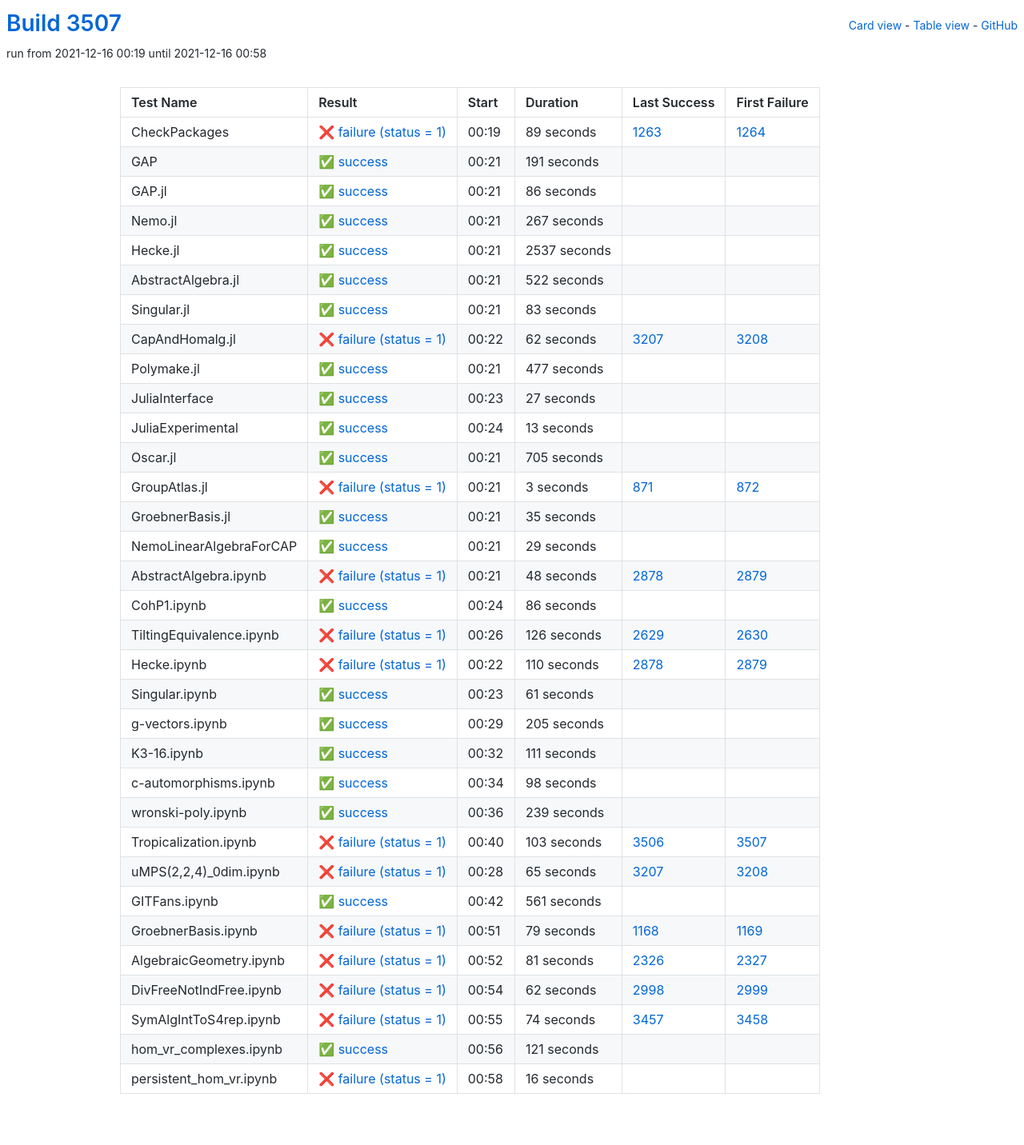
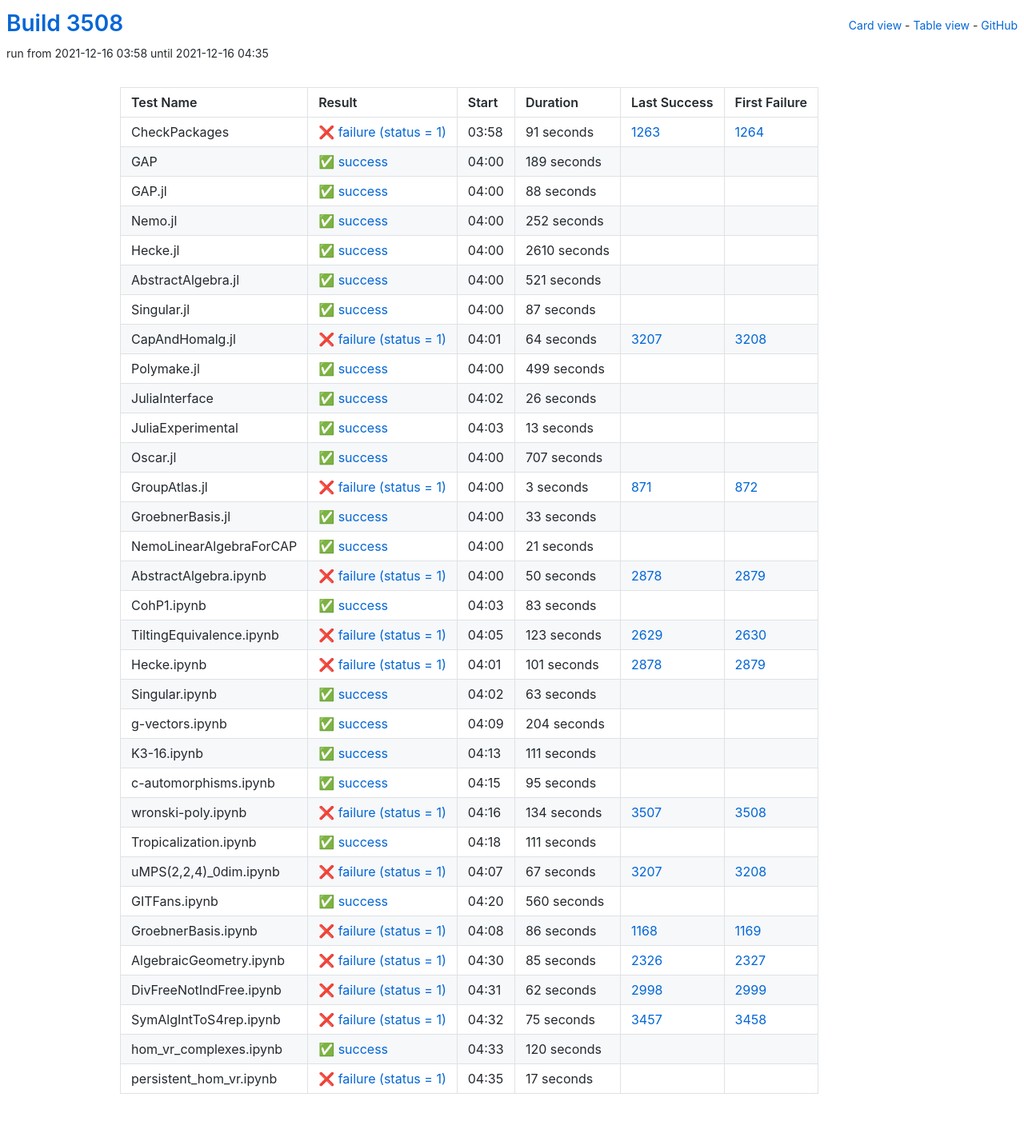
Before and after one commit to oscar-system/oscar-ci-status-stable, a Jekyll site: the page built from table.html, in a window 1280 px wide. Shown: the whole page at 80% size. Built offline with Jekyll 4.4.1, drawn with Linux system fonts in a browser that asks for light colours.

Commit message:
Build #3508

```diff
--- a/_data/ci.yml
+++ b/_data/ci.yml
@@ -1,6 +1,6 @@
 ---
-build: 3507
-build_url: https://oscarci.mathematik.uni-kl.de/job/oscar-stable/3507/
+build: 3508
+build_url: https://oscarci.mathematik.uni-kl.de/job/oscar-stable/3508/
 job: oscar-stable
 organization: oscar-system
 repo: oscar-ci-status-stable
@@ -8,128 +8,128 @@ repourl: https://github.com/oscar-system/oscar-ci-status-stable
 tests:
 - name: CheckPackages
   id: checkpackages
-  log: https://oscarci.mathematik.uni-kl.de/job/oscar-stable/3507/artifact/logs/build-3507/CheckPackages.log
-  start: 2021-12-16 00:19
+  log: https://oscarci.mathematik.uni-kl.de/job/oscar-stable/3508/artifact/logs/build-3508/CheckPackages.log
+  start: 2021-12-16 03:58
   success: false
   exitcode: 1
   status: failure
-  duration: 89
+  duration: 91
   last_success: 1263
   last_success_url: https://oscarci.mathematik.uni-kl.de/job/oscar-stable/1263/
   first_failure: 1264
   first_failure_url: https://oscarci.mathematik.uni-kl.de/job/oscar-stable/1264/
 - name: GAP
   id: gap
-  log: https://oscarci.mathematik.uni-kl.de/job/oscar-stable/3507/artifact/logs/build-3507/GAP.log
-  start: 2021-12-16 00:21
+  log: https://oscarci.mathematik.uni-kl.de/job/oscar-stable/3508/artifact/logs/build-3508/GAP.log
+  start: 2021-12-16 04:00
   success: true
   exitcode: 0
   status: success
-  duration: 191
+  duration: 189
   last_success: false
   last_success_url:
   first_failure: false
   first_failure_url:
 - name: GAP.jl
   id: gap-jl
-  log: https://oscarci.mathematik.uni-kl.de/job/oscar-stable/3507/artifact/logs/build-3507/GAP.jl.log
-  start: 2021-12-16 00:21
+  log: https://oscarci.mathematik.uni-kl.de/job/oscar-stable/3508/artifact/logs/build-3508/GAP.jl.log
+  start: 2021-12-16 04:00
   success: true
   exitcode: 0
   status: success
-  duration: 86
+  duration: 88
   last_success: false
   last_success_url:
   first_failure: false
   first_failure_url:
 - name: Nemo.jl
   id: nemo-jl
-  log: https://oscarci.mathematik.uni-kl.de/job/oscar-stable/3507/artifact/logs/build-3507/Nemo.jl.log
-  start: 2021-12-16 00:21
+  log: https://oscarci.mathematik.uni-kl.de/job/oscar-stable/3508/artifact/logs/build-3508/Nemo.jl.log
+  start: 2021-12-16 04:00
   success: true
   exitcode: 0
   status: success
-  duration: 267
+  duration: 252
   last_success: false
   last_success_url:
   first_failure: false
   first_failure_url:
 - name: Hecke.jl
   id: hecke-jl
-  log: https://oscarci.mathematik.uni-kl.de/job/oscar-stable/3507/artifact/logs/build-3507/Hecke.jl.log
-  start: 2021-12-16 00:21
+  log: https://oscarci.mathematik.uni-kl.de/job/oscar-stable/3508/artifact/logs/build-3508/Hecke.jl.log
+  start: 2021-12-16 04:00
   success: true
   exitcode: 0
   status: success
-  duration: 2537
+  duration: 2610
   last_success: false
   last_success_url:
   first_failure: false
   first_failure_url:
 - name: AbstractAlgebra.jl
   id: abstractalgebra-jl
-  log: https://oscarci.mathematik.uni-kl.de/job/oscar-stable/3507/artifact/logs/build-3507/AbstractAlgebra.jl.log
-  start: 2021-12-16 00:21
+  log: https://oscarci.mathematik.uni-kl.de/job/oscar-stable/3508/artifact/logs/build-3508/AbstractAlgebra.jl.log
+  start: 2021-12-16 04:00
   success: true
   exitcode: 0
   status: success
-  duration: 522
+  duration: 521
   last_success: false
   last_success_url:
   first_failure: false
   first_failure_url:
 - name: Singular.jl
   id: singular-jl
-  log: https://oscarci.mathematik.uni-kl.de/job/oscar-stable/3507/artifact/logs/build-3507/Singular.jl.log
-  start: 2021-12-16 00:21
+  log: https://oscarci.mathematik.uni-kl.de/job/oscar-stable/3508/artifact/logs/build-3508/Singular.jl.log
+  start: 2021-12-16 04:00
   success: true
   exitcode: 0
   status: success
-  duration: 83
+  duration: 87
   last_success: false
   last_success_url:
   first_failure: false
   first_failure_url:
 - name: CapAndHomalg.jl
   id: capandhomalg-jl
-  log: https://oscarci.mathematik.uni-kl.de/job/oscar-stable/3507/artifact/logs/build-3507/CapAndHomalg.jl.log
-  start: 2021-12-16 00:22
+  log: https://oscarci.mathematik.uni-kl.de/job/oscar-stable/3508/artifact/logs/build-3508/CapAndHomalg.jl.log
+  start: 2021-12-16 04:01
   success: false
   exitcode: 1
   status: failure
-  duration: 62
+  duration: 64
   last_success: 3207
   last_success_url: https://oscarci.mathematik.uni-kl.de/job/oscar-stable/3207/
   first_failure: 3208
   first_failure_url: https://oscarci.mathematik.uni-kl.de/job/oscar-stable/3208/
 - name: Polymake.jl
   id: polymake-jl
-  log: https://oscarci.mathematik.uni-kl.de/job/oscar-stable/3507/artifact/logs/build-3507/Polymake.jl.log
-  start: 2021-12-16 00:21
+  log: https://oscarci.mathematik.uni-kl.de/job/oscar-stable/3508/artifact/logs/build-3508/Polymake.jl.log
+  start: 2021-12-16 04:00
   success: true
   exitcode: 0
   status: success
-  duration: 477
+  duration: 499
   last_success: false
   last_success_url:
   first_failure: false
   first_failure_url:
 - name: JuliaInterface
   id: juliainterface
-  log: https://oscarci.mathematik.uni-kl.de/job/oscar-stable/3507/artifact/logs/build-3507/JuliaInterface.log
-  start: 2021-12-16 00:23
+  log: https://oscarci.mathematik.uni-kl.de/job/oscar-stable/3508/artifact/logs/build-3508/JuliaInterface.log
+  start: 2021-12-16 04:02
   success: true
   exitcode: 0
   status: success
-  duration: 27
+  duration: 26
   last_success: false
   last_success_url:
   first_failure: false
   first_failure_url:
 - name: JuliaExperimental
   id: juliaexperimental
-  log: https://oscarci.mathematik.uni-kl.de/job/oscar-stable/3507/artifact/logs/build-3507/JuliaExperimental.log
-  start: 2021-12-16 00:24
+  log: https://oscarci.mathematik.uni-kl.de/job/oscar-stable/3508/artifact/logs/build-3508/JuliaExperimental.log
+  start: 2021-12-16 04:03
   success: true
   exitcode: 0
   status: success
@@ -140,20 +140,20 @@ tests:
   first_failure_url:
 - name: Oscar.jl
   id: oscar-jl
-  log: https://oscarci.mathematik.uni-kl.de/job/oscar-stable/3507/artifact/logs/build-3507/Oscar.jl.log
-  start: 2021-12-16 00:21
+  log: https://oscarci.mathematik.uni-kl.de/job/oscar-stable/3508/artifact/logs/build-3508/Oscar.jl.log
+  start: 2021-12-16 04:00
   success: true
   exitcode: 0
   status: success
-  duration: 705
+  duration: 707
   last_success: false
   last_success_url:
   first_failure: false
   first_failure_url:
 - name: GroupAtlas.jl
   id: groupatlas-jl
-  log: https://oscarci.mathematik.uni-kl.de/job/oscar-stable/3507/artifact/logs/build-3507/GroupAtlas.jl.log
-  start: 2021-12-16 00:21
+  log: https://oscarci.mathematik.uni-kl.de/job/oscar-stable/3508/artifact/logs/build-3508/GroupAtlas.jl.log
+  start: 2021-12-16 04:00
   success: false
   exitcode: 1
   status: failure
@@ -164,104 +164,104 @@ tests:
   first_failure_url: https://oscarci.mathematik.uni-kl.de/job/oscar-stable/872/
 - name: GroebnerBasis.jl
   id: groebnerbasis-jl
-  log: https://oscarci.mathematik.uni-kl.de/job/oscar-stable/3507/artifact/logs/build-3507/GroebnerBasis.jl.log
-  start: 2021-12-16 00:21
+  log: https://oscarci.mathematik.uni-kl.de/job/oscar-stable/3508/artifact/logs/build-3508/GroebnerBasis.jl.log
+  start: 2021-12-16 04:00
   success: true
   exitcode: 0
   status: success
-  duration: 35
+  duration: 33
   last_success: false
   last_success_url:
   first_failure: false
   first_failure_url:
 - name: NemoLinearAlgebraForCAP
   id: nemolinearalgebraforcap
-  log: https://oscarci.mathematik.uni-kl.de/job/oscar-stable/3507/artifact/logs/build-3507/NemoLinearAlgebraForCAP.log
-  start: 2021-12-16 00:21
+  log: https://oscarci.mathematik.uni-kl.de/job/oscar-stable/3508/artifact/logs/build-3508/NemoLinearAlgebraForCAP.log
+  start: 2021-12-16 04:00
   success: true
   exitcode: 0
   status: success
-  duration: 29
+  duration: 21
   last_success: false
   last_success_url:
   first_failure: false
   first_failure_url:
 - name: AbstractAlgebra.ipynb
   id: abstractalgebra-ipynb
-  log: https://oscarci.mathematik.uni-kl.de/job/oscar-stable/3507/artifact/logs/build-3507/AbstractAlgebra.ipynb.log
-  start: 2021-12-16 00:21
+  log: https://oscarci.mathematik.uni-kl.de/job/oscar-stable/3508/artifact/logs/build-3508/AbstractAlgebra.ipynb.log
+  start: 2021-12-16 04:00
   success: false
   exitcode: 1
   status: failure
-  duration: 48
+  duration: 50
   last_success: 2878
   last_success_url: https://oscarci.mathematik.uni-kl.de/job/oscar-stable/2878/
   first_failure: 2879
   first_failure_url: https://oscarci.mathematik.uni-kl.de/job/oscar-stable/2879/
 - name: CohP1.ipynb
   id: cohp1-ipynb
-  log: https://oscarci.mathematik.uni-kl.de/job/oscar-stable/3507/artifact/logs/build-3507/CohP1.ipynb.log
-  start: 2021-12-16 00:24
+  log: https://oscarci.mathematik.uni-kl.de/job/oscar-stable/3508/artifact/logs/build-3508/CohP1.ipynb.log
+  start: 2021-12-16 04:03
   success: true
   exitcode: 0
   status: success
-  duration: 86
+  duration: 83
   last_success: false
   last_success_url:
   first_failure: false
   first_failure_url:
 - name: TiltingEquivalence.ipynb
   id: tiltingequivalence-ipynb
-  log: https://oscarci.mathematik.uni-kl.de/job/oscar-stable/3507/artifact/logs/build-3507/TiltingEquivalence.ipynb.log
-  start: 2021-12-16 00:26
+  log: https://oscarci.mathematik.uni-kl.de/job/oscar-stable/3508/artifact/logs/build-3508/TiltingEquivalence.ipynb.log
+  start: 2021-12-16 04:05
   success: false
   exitcode: 1
   status: failure
-  duration: 126
+  duration: 123
   last_success: 2629
   last_success_url: https://oscarci.mathematik.uni-kl.de/job/oscar-stable/2629/
   first_failure: 2630
   first_failure_url: https://oscarci.mathematik.uni-kl.de/job/oscar-stable/2630/
 - name: Hecke.ipynb
   id: hecke-ipynb
-  log: https://oscarci.mathematik.uni-kl.de/job/oscar-stable/3507/artifact/logs/build-3507/Hecke.ipynb.log
-  start: 2021-12-16 00:22
+  log: https://oscarci.mathematik.uni-kl.de/job/oscar-stable/3508/artifact/logs/build-3508/Hecke.ipynb.log
+  start: 2021-12-16 04:01
   success: false
   exitcode: 1
   status: failure
-  duration: 110
+  duration: 101
   last_success: 2878
   last_success_url: https://oscarci.mathematik.uni-kl.de/job/oscar-stable/2878/
   first_failure: 2879
   first_failure_url: https://oscarci.mathematik.uni-kl.de/job/oscar-stable/2879/
 - name: Singular.ipynb
   id: singular-ipynb
-  log: https://oscarci.mathematik.uni-kl.de/job/oscar-stable/3507/artifact/logs/build-3507/Singular.ipynb.log
-  start: 2021-12-16 00:23
+  log: https://oscarci.mathematik.uni-kl.de/job/oscar-stable/3508/artifact/logs/build-3508/Singular.ipynb.log
+  start: 2021-12-16 04:02
   success: true
   exitcode: 0
   status: success
-  duration: 61
+  duration: 63
   last_success: false
   last_success_url:
   first_failure: false
   first_failure_url:
 - name: g-vectors.ipynb
   id: g-vectors-ipynb
-  log: https://oscarci.mathematik.uni-kl.de/job/oscar-stable/3507/artifact/logs/build-3507/g-vectors.ipynb.log
-  start: 2021-12-16 00:29
+  log: https://oscarci.mathematik.uni-kl.de/job/oscar-stable/3508/artifact/logs/build-3508/g-vectors.ipynb.log
+  start: 2021-12-16 04:09
   success: true
   exitcode: 0
   status: success
-  duration: 205
+  duration: 204
   last_success: false
   last_success_url:
   first_failure: false
   first_failure_url:
 - name: K3-16.ipynb
   id: k3-16-ipynb
-  log: https://oscarci.mathematik.uni-kl.de/job/oscar-stable/3507/artifact/logs/build-3507/K3-16.ipynb.log
-  start: 2021-12-16 00:32
+  log: https://oscarci.mathematik.uni-kl.de/job/oscar-stable/3508/artifact/logs/build-3508/K3-16.ipynb.log
+  start: 2021-12-16 04:13
   success: true
   exitcode: 0
   status: success
@@ -272,92 +272,92 @@ tests:
   first_failure_url:
 - name: c-automorphisms.ipynb
   id: c-automorphisms-ipynb
-  log: https://oscarci.mathematik.uni-kl.de/job/oscar-stable/3507/artifact/logs/build-3507/c-automorphisms.ipynb.log
-  start: 2021-12-16 00:34
+  log: https://oscarci.mathematik.uni-kl.de/job/oscar-stable/3508/artifact/logs/build-3508/c-automorphisms.ipynb.log
+  start: 2021-12-16 04:15
   success: true
   exitcode: 0
   status: success
-  duration: 98
+  duration: 95
   last_success: false
   last_success_url:
   first_failure: false
   first_failure_url:
 - name: wronski-poly.ipynb
   id: wronski-poly-ipynb
-  log: https://oscarci.mathematik.uni-kl.de/job/oscar-stable/3507/artifact/logs/build-3507/wronski-poly.ipynb.log
-  start: 2021-12-16 00:36
+  log: https://oscarci.mathematik.uni-kl.de/job/oscar-stable/3508/artifact/logs/build-3508/wronski-poly.ipynb.log
+  start: 2021-12-16 04:16
+  success: false
+  exitcode: 1
+  status: failure
+  duration: 134
+  last_success: 3507
+  last_success_url: https://oscarci.mathematik.uni-kl.de/job/oscar-stable/3507/
+  first_failure: 3508
+  first_failure_url: https://oscarci.mathematik.uni-kl.de/job/oscar-stable/3508/
+- name: Tropicalization.ipynb
+  id: tropicalization-ipynb
+  log: https://oscarci.mathematik.uni-kl.de/job/oscar-stable/3508/artifact/logs/build-3508/Tropicalization.ipynb.log
+  start: 2021-12-16 04:18
   success: true
   exitcode: 0
   status: success
-  duration: 239
+  duration: 111
   last_success: false
   last_success_url:
   first_failure: false
   first_failure_url:
-- name: Tropicalization.ipynb
-  id: tropicalization-ipynb
-  log: https://oscarci.mathematik.uni-kl.de/job/oscar-stable/3507/artifact/logs/build-3507/Tropicalization.ipynb.log
-  start: 2021-12-16 00:40
+- name: uMPS(2,2,4)_0dim.ipynb
+  id: umps-2-2-4-0dim-ipynb
+  log: https://oscarci.mathematik.uni-kl.de/job/oscar-stable/3508/artifact/logs/build-3508/uMPS-2-2-4-_0dim.ipynb.log
+  start: 2021-12-16 04:07
   success: false
   exitcode: 1
   status: failure
-  duration: 103
-  last_success: 3506
-  last_success_url: https://oscarci.mathematik.uni-kl.de/job/oscar-stable/3506/
-  first_failure: 3507
-  first_failure_url: https://oscarci.mathematik.uni-kl.de/job/oscar-stable/3507/
-- name: uMPS(2,2,4)_0dim.ipynb
-  id: umps-2-2-4-0dim-ipynb
-  log: https://oscarci.mathematik.uni-kl.de/job/oscar-stable/3507/artifact/logs/build-3507/uMPS-2-2-4-_0dim.ipynb.log
-  start: 2021-12-16 00:28
-  success: false
-  exitcode: 1
-  status: failure
-  duration: 65
+  duration: 67
   last_success: 3207
   last_success_url: https://oscarci.mathematik.uni-kl.de/job/oscar-stable/3207/
   first_failure: 3208
   first_failure_url: https://oscarci.mathematik.uni-kl.de/job/oscar-stable/3208/
 - name: GITFans.ipynb
   id: gitfans-ipynb
-  log: https://oscarci.mathematik.uni-kl.de/job/oscar-stable/3507/artifact/logs/build-3507/GITFans.ipynb.log
-  start: 2021-12-16 00:42
+  log: https://oscarci.mathematik.uni-kl.de/job/oscar-stable/3508/artifact/logs/build-3508/GITFans.ipynb.log
+  start: 2021-12-16 04:20
   success: true
   exitcode: 0
   status: success
-  duration: 561
+  duration: 560
   last_success: false
   last_success_url:
   first_failure: false
   first_failure_url:
 - name: GroebnerBasis.ipynb
   id: groebnerbasis-ipynb
-  log: https://oscarci.mathematik.uni-kl.de/job/oscar-stable/3507/artifact/logs/build-3507/GroebnerBasis.ipynb.log
-  start: 2021-12-16 00:51
+  log: https://oscarci.mathematik.uni-kl.de/job/oscar-stable/3508/artifact/logs/build-3508/GroebnerBasis.ipynb.log
+  start: 2021-12-16 04:08
   success: false
   exitcode: 1
   status: failure
-  duration: 79
+  duration: 86
   last_success: 1168
   last_success_url: https://oscarci.mathematik.uni-kl.de/job/oscar-stable/1168/
   first_failure: 1169
   first_failure_url: https://oscarci.mathematik.uni-kl.de/job/oscar-stable/1169/
 - name: AlgebraicGeometry.ipynb
   id: algebraicgeometry-ipynb
-  log: https://oscarci.mathematik.uni-kl.de/job/oscar-stable/3507/artifact/logs/build-3507/AlgebraicGeometry.ipynb.log
-  start: 2021-12-16 00:52
+  log: https://oscarci.mathematik.uni-kl.de/job/oscar-stable/3508/artifact/logs/build-3508/AlgebraicGeometry.ipynb.log
+  start: 2021-12-16 04:30
   success: false
   exitcode: 1
   status: failure
-  duration: 81
+  duration: 85
   last_success: 2326
   last_success_url: https://oscarci.mathematik.uni-kl.de/job/oscar-stable/2326/
   first_failure: 2327
   first_failure_url: https://oscarci.mathematik.uni-kl.de/job/oscar-stable/2327/
 - name: DivFreeNotIndFree.ipynb
   id: divfreenotindfree-ipynb
-  log: https://oscarci.mathematik.uni-kl.de/job/oscar-stable/3507/artifact/logs/build-3507/DivFreeNotIndFree.ipynb.log
-  start: 2021-12-16 00:54
+  log: https://oscarci.mathematik.uni-kl.de/job/oscar-stable/3508/artifact/logs/build-3508/DivFreeNotIndFree.ipynb.log
+  start: 2021-12-16 04:31
   success: false
   exitcode: 1
   status: failure
@@ -368,36 +368,36 @@ tests:
   first_failure_url: https://oscarci.mathematik.uni-kl.de/job/oscar-stable/2999/
 - name: SymAlgIntToS4rep.ipynb
   id: symalginttos4rep-ipynb
-  log: https://oscarci.mathematik.uni-kl.de/job/oscar-stable/3507/artifact/logs/build-3507/SymAlgIntToS4rep.ipynb.log
-  start: 2021-12-16 00:55
+  log: https://oscarci.mathematik.uni-kl.de/job/oscar-stable/3508/artifact/logs/build-3508/SymAlgIntToS4rep.ipynb.log
+  start: 2021-12-16 04:32
   success: false
   exitcode: 1
   status: failure
-  duration: 74
+  duration: 75
   last_success: 3457
   last_success_url: https://oscarci.mathematik.uni-kl.de/job/oscar-stable/3457/
   first_failure: 3458
   first_failure_url: https://oscarci.mathematik.uni-kl.de/job/oscar-stable/3458/
 - name: hom_vr_complexes.ipynb
   id: hom-vr-complexes-ipynb
-  log: https://oscarci.mathematik.uni-kl.de/job/oscar-stable/3507/artifact/logs/build-3507/hom_vr_complexes.ipynb.log
-  start: 2021-12-16 00:56
+  log: https://oscarci.mathematik.uni-kl.de/job/oscar-stable/3508/artifact/logs/build-3508/hom_vr_complexes.ipynb.log
+  start: 2021-12-16 04:33
   success: true
   exitcode: 0
   status: success
-  duration: 121
+  duration: 120
   last_success: false
   last_success_url:
   first_failure: false
   first_failure_url:
 - name: persistent_hom_vr.ipynb
   id: persistent-hom-vr-ipynb
-  log: https://oscarci.mathematik.uni-kl.de/job/oscar-stable/3507/artifact/logs/build-3507/persistent_hom_vr.ipynb.log
-  start: 2021-12-16 00:58
+  log: https://oscarci.mathematik.uni-kl.de/job/oscar-stable/3508/artifact/logs/build-3508/persistent_hom_vr.ipynb.log
+  start: 2021-12-16 04:35
   success: false
   exitcode: 1
   status: failure
-  duration: 16
+  duration: 17
   last_success: false
   last_success_url:
   first_failure: false
```
Also changed, not shown: README.md.
